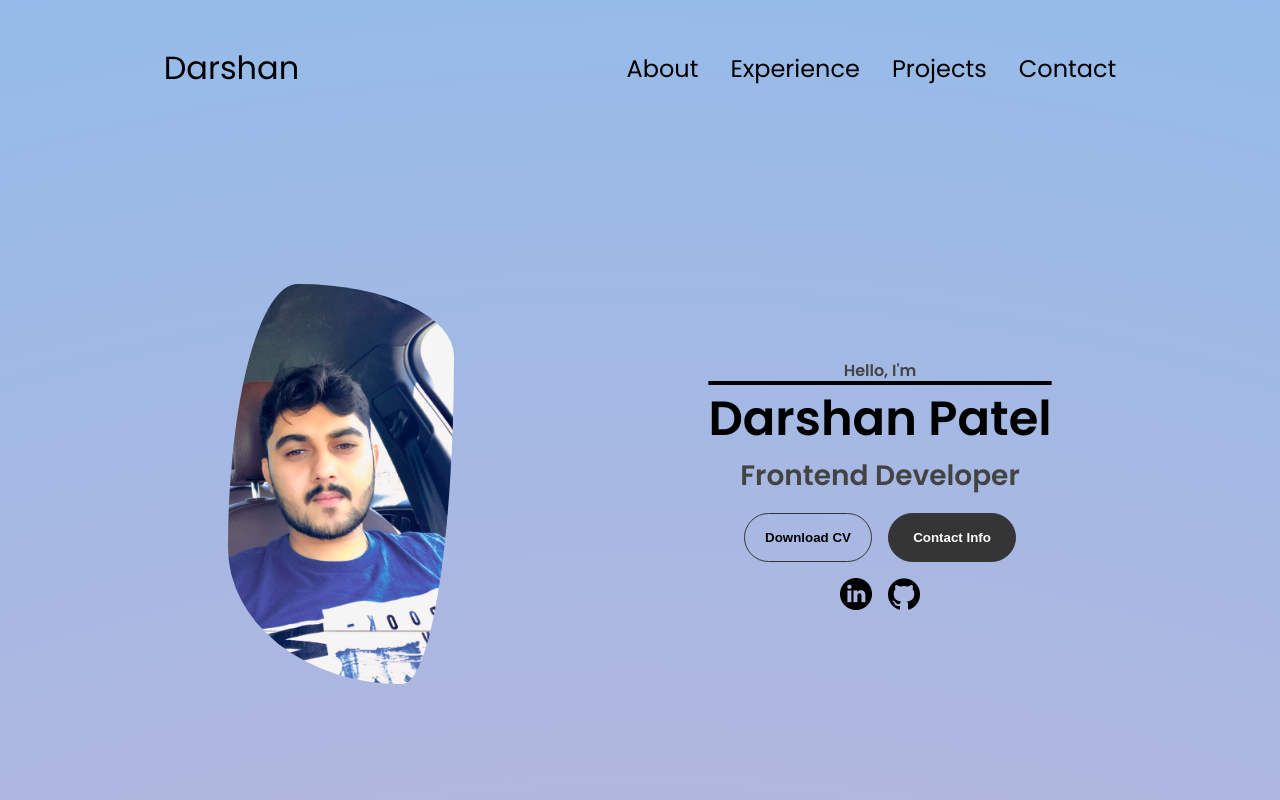
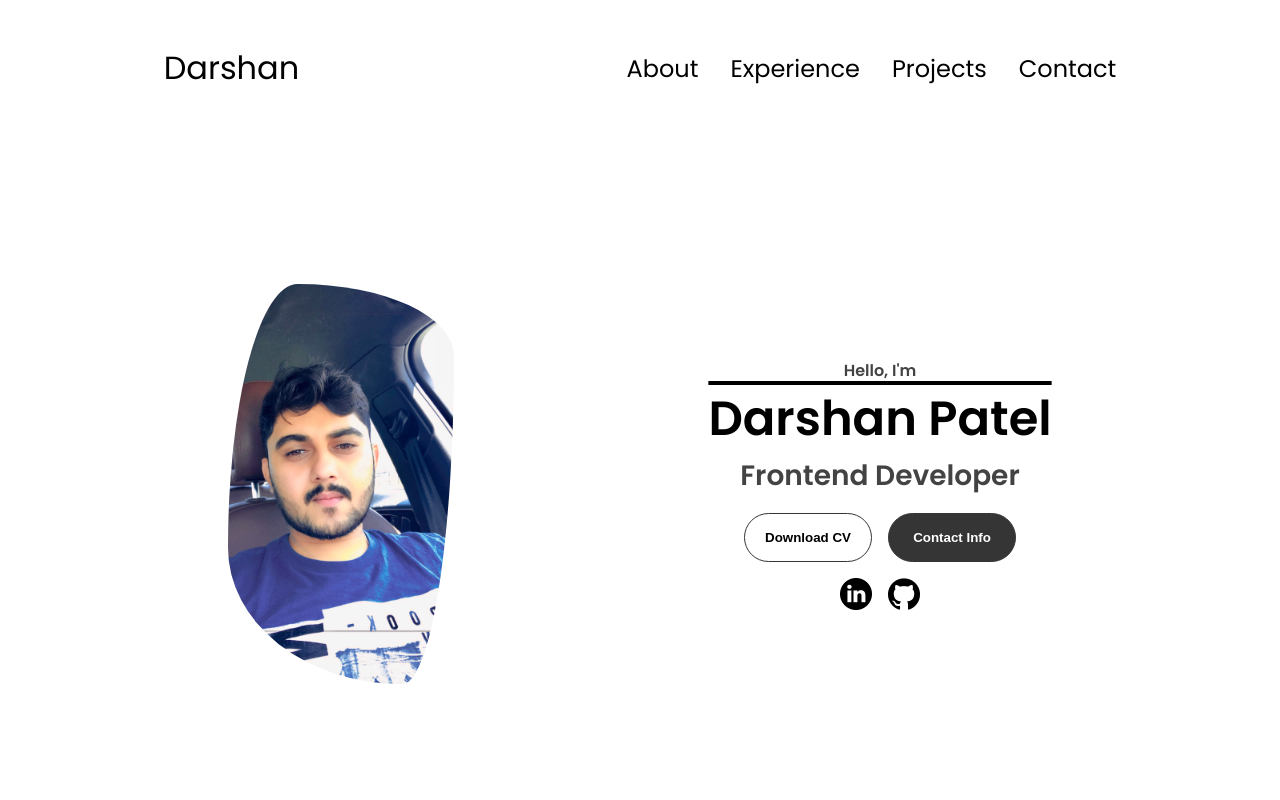
Before and after one commit to darsh004/Darsh-portfolio, a plain HTML site: page index.html in a window 1280 px wide. Shown: the top 800 px of the page. Drawn offline with Linux system fonts and the light colour scheme; a web font is replaced by a local one.

Commit message:
Update style.css

```diff
--- a/style.css
+++ b/style.css
@@ -9,7 +9,7 @@
 
 body {
   font-family: "Poppins", sans-serif;
-  background: radial-gradient(circle, rgba(238,174,202,1) 0%, rgba(148,187,233,1) 100%);
+
 }
 
 html {
```
